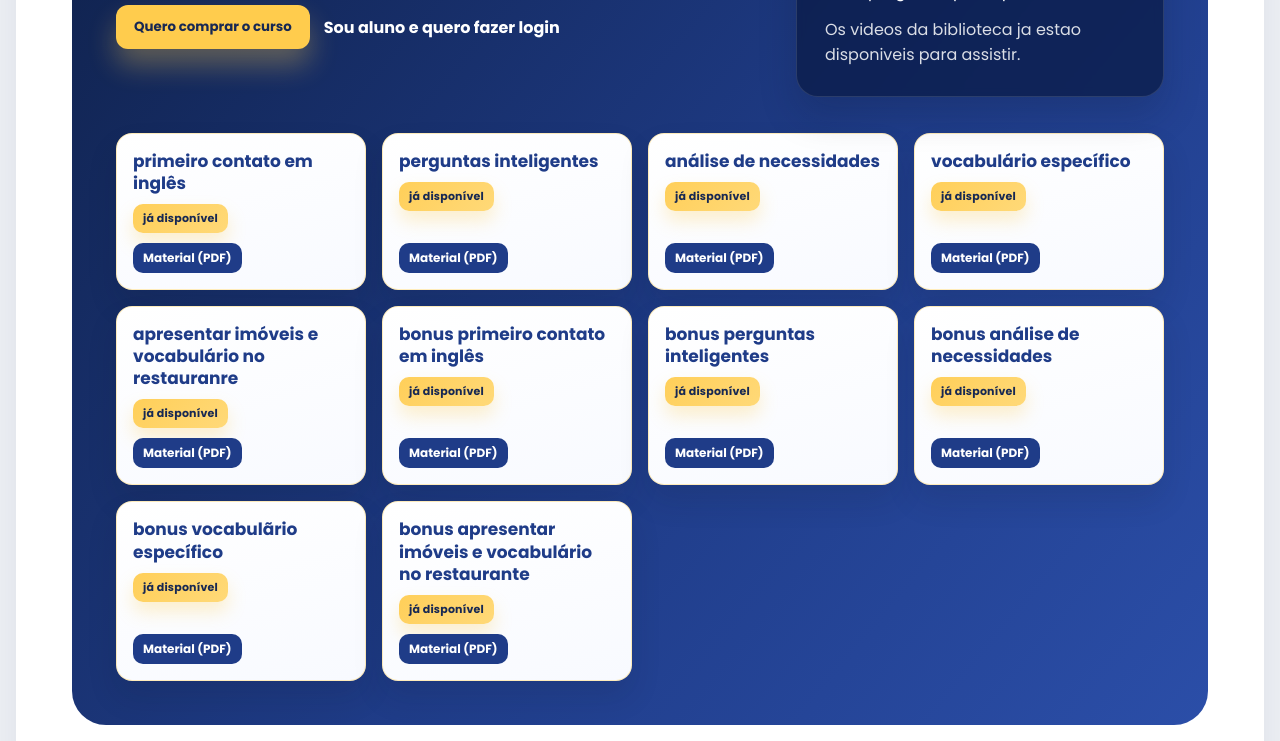
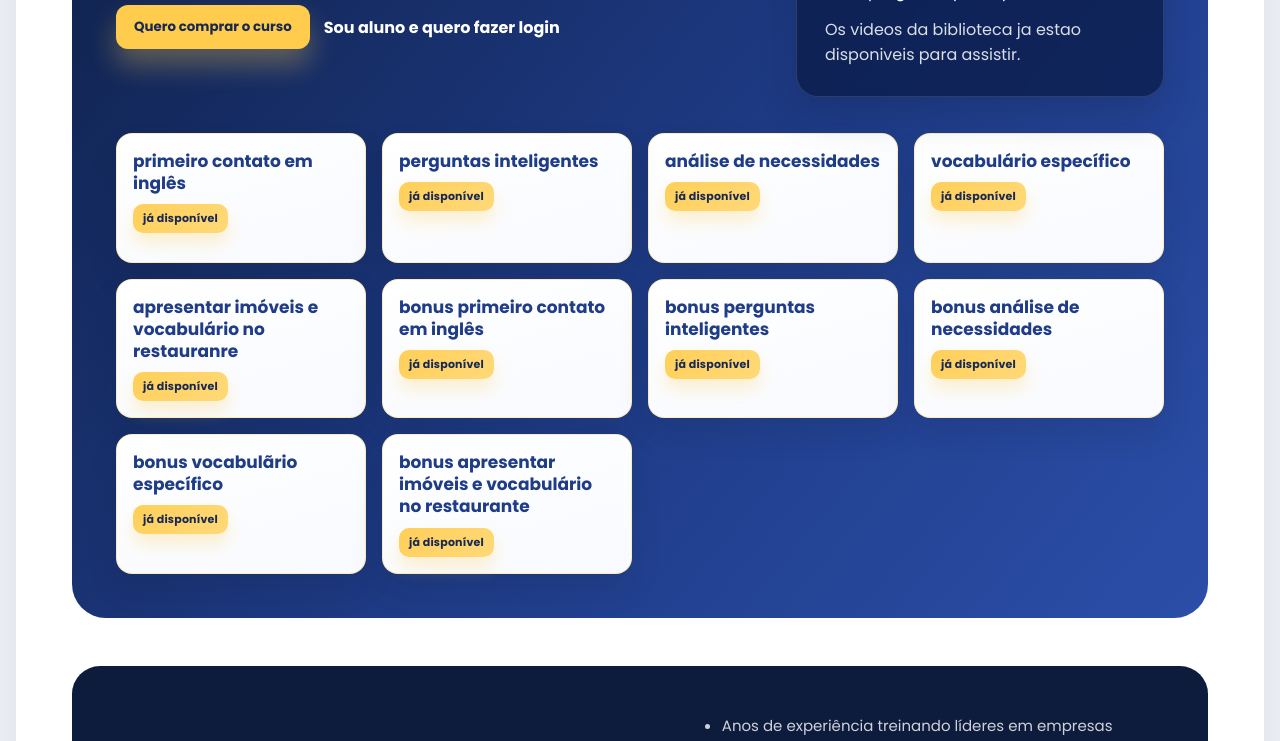
Before and after one commit to nicholasfocke/LandingPagePeter, a Next.js app: page / in a window 1280 px wide. Shown: the part 1680-2421 px from the top of the page. Built offline with nearby package versions, Linux system fonts and the light colour scheme.

Commit message:
remoção do material da landing page

```diff
--- a/src/app/page.tsx
+++ b/src/app/page.tsx
@@ -14,7 +14,6 @@ const videoLibrary = [
     title: "primeiro contato em ingl\u00eas",
     file: "primeiro contato em ingl\u00eas.mp4",
     url: "https://firebasestorage.googleapis.com/v0/b/hpebrazil-be671.firebasestorage.app/o/primeiro%20contato%20em%20ingl%C3%AAs.mp4?alt=media&token=766619f0-f1bf-4682-8e95-e6a23c75a6cf",
-    materialUrl: "https://firebasestorage.googleapis.com/v0/b/hpebrazil-be671.firebasestorage.app/o/PRIMEIRO%20CONTATO%20EM%20INGL%C3%8AS.pdf?alt=media&token=ef28baba-81e0-464c-927d-6607bc2bb4da",
     status: "j\u00e1 dispon\u00edvel",
   },
   {
@@ -22,7 +21,6 @@ const videoLibrary = [
     title: "perguntas inteligentes",
     file: "perguntas inteligentes.mp4",
     url: "https://firebasestorage.googleapis.com/v0/b/hpebrazil-be671.firebasestorage.app/o/perguntas%20inteligentes.mp4?alt=media&token=43c85598-767a-4cb1-967e-780669dd80bc",
-    materialUrl: "https://firebasestorage.googleapis.com/v0/b/hpebrazil-be671.firebasestorage.app/o/PERGUNTAS%20INTELIGENTES.pdf?alt=media&token=207d142d-b624-43e1-890c-bd8b012a1e01",
     status: "j\u00e1 dispon\u00edvel",
   },
   {
@@ -30,7 +28,6 @@ const videoLibrary = [
     title: "an\u00e1lise de necessidades",
     file: "an\u00e1lise de necessidades.mp4",
     url: "https://firebasestorage.googleapis.com/v0/b/hpebrazil-be671.firebasestorage.app/o/an%C3%A1lise%20de%20necessidades.mp4?alt=media&token=3e73e0d9-0261-40bb-99b2-7b4bdffd5a81",
-    materialUrl: "https://firebasestorage.googleapis.com/v0/b/hpebrazil-be671.firebasestorage.app/o/AN%C3%81LISE%20DE%20NECESSIDADES.pdf?alt=media&token=f2c500ec-098a-403f-b9a4-514e4f68f1a6",
     status: "j\u00e1 dispon\u00edvel",
   },
   {
@@ -38,7 +35,6 @@ const videoLibrary = [
     title: "vocabul\u00e1rio espec\u00edfico",
     file: "vocabul\u00e1rio espec\u00edfico.mp4",
     url: "https://firebasestorage.googleapis.com/v0/b/hpebrazil-be671.firebasestorage.app/o/vocabul%C3%A1rio%20espec%C3%ADfico.mp4?alt=media&token=22e02c47-eb23-4f95-abd0-c2117492483c",
-    materialUrl: "https://firebasestorage.googleapis.com/v0/b/hpebrazil-be671.firebasestorage.app/o/VOCABUL%C3%81RIO%20ESPEC%C3%8DFICO.pdf?alt=media&token=e8a06ba4-cd8b-40bd-b751-61c94251e5ab",
     status: "j\u00e1 dispon\u00edvel",
   },
   {
@@ -46,7 +42,6 @@ const videoLibrary = [
     title: "apresentar im\u00f3veis e vocabul\u00e1rio no restauranre",
     file: "apresentar im\u00f3veis e vocabul\u00e1rio no restauranre.mp4",
     url: "https://firebasestorage.googleapis.com/v0/b/hpebrazil-be671.firebasestorage.app/o/apresentar%20im%C3%B3veis%20e%20vocabul%C3%A1rio%20no%20restauranre.mp4?alt=media&token=3ac9e9f8-004f-4356-a127-303af09868d3",
-    materialUrl: "https://firebasestorage.googleapis.com/v0/b/hpebrazil-be671.firebasestorage.app/o/APRESENTAR%20IM%C3%93VEIS%20E%20VOCABUL%C3%81RIO%20NO%20RESTAURANTE.pdf?alt=media&token=c40dc003-eccb-43d8-8816-8dd29f7f3e95",
     status: "j\u00e1 dispon\u00edvel",
   },
   {
@@ -54,7 +49,6 @@ const videoLibrary = [
     title: "bonus primeiro contato em ingl\u00eas",
     file: "bonus primeiro contato em ingl\u00eas.mp4",
     url: "https://firebasestorage.googleapis.com/v0/b/hpebrazil-be671.firebasestorage.app/o/bonus%20primeiro%20contato%20em%20ingl%C3%AAs.mp4?alt=media&token=454f3c7e-3375-4bff-a41c-a3288630733f",
-    materialUrl: "https://firebasestorage.googleapis.com/v0/b/hpebrazil-be671.firebasestorage.app/o/BONUS%20-%20PRIMEIRO%20CONTATO%20EM%20INGL%C3%8AS.pdf?alt=media&token=4e7c3445-bf8e-47f9-94e0-1c82e86d4974",
     status: "j\u00e1 dispon\u00edvel",
   },
   {
@@ -62,7 +56,6 @@ const videoLibrary = [
     title: "bonus perguntas inteligentes",
     file: "bonus perguntas inteligentes.mp4",
     url: "https://firebasestorage.googleapis.com/v0/b/hpebrazil-be671.firebasestorage.app/o/bonus%20perguntas%20inteligentes.mp4?alt=media&token=074765d0-08dd-458e-90bc-571396bb4dd8",
-    materialUrl: "https://firebasestorage.googleapis.com/v0/b/hpebrazil-be671.firebasestorage.app/o/BONUS%20-%20PERGUNTAS%20INTELIGENTES.pdf?alt=media&token=767c4ea2-36f4-42a6-817d-bf9b1dae2c85",
     status: "j\u00e1 dispon\u00edvel",
   },
   {
@@ -70,7 +63,6 @@ const videoLibrary = [
     title: "bonus an\u00e1lise de necessidades",
     file: "bonus an\u00e1lise de necessidades.mp4",
     url: "https://firebasestorage.googleapis.com/v0/b/hpebrazil-be671.firebasestorage.app/o/bonus%20an%C3%A1lise%20de%20necessidades.mp4?alt=media&token=fe5e7ae3-e5e1-473c-8b54-24ea95bac650",
-    materialUrl: "https://firebasestorage.googleapis.com/v0/b/hpebrazil-be671.firebasestorage.app/o/BONUS%20-%20AN%C3%81LISE%20DE%20NECESSIDADES.pdf?alt=media&token=9cba0794-ec9d-4190-aebb-4e9a45b5f238",
     status: "j\u00e1 dispon\u00edvel",
   },
   {
@@ -78,7 +70,6 @@ const videoLibrary = [
     title: "bonus vocabul\u00e3rio espec\u00edfico",
     file: "bonus vocabul\u00e3rio espec\u00edfico.mp4",
     url: "https://firebasestorage.googleapis.com/v0/b/hpebrazil-be671.firebasestorage.app/o/bonus%20vocabul%C3%A3rio%20espec%C3%ADfico.mp4?alt=media&token=23e96123-3620-4c28-bedb-df5e02d090a8",
-    materialUrl: "https://firebasestorage.googleapis.com/v0/b/hpebrazil-be671.firebasestorage.app/o/BONUS%20-%20VOCABUL%C3%81RIO%20ESPEC%C3%8DFICO.pdf?alt=media&token=da3dbaee-ee71-40ab-8ed5-ffa64523e7ec",
     status: "j\u00e1 dispon\u00edvel",
   },
   {
@@ -86,7 +77,6 @@ const videoLibrary = [
     title: "bonus apresentar im\u00f3veis e vocabul\u00e1rio no restaurante",
     file: "bonus apresentar im\u00f3veis e vocabul\u00e1rio no restaurante.mp4",
     url: "https://firebasestorage.googleapis.com/v0/b/hpebrazil-be671.firebasestorage.app/o/bonus%20apresentar%20im%C3%B3veis%20e%20vocabul%C3%A1rio%20no%20restaurante.mp4?alt=media&token=df626b86-332a-42ee-ba50-67f42551d859",
-    materialUrl: "https://firebasestorage.googleapis.com/v0/b/hpebrazil-be671.firebasestorage.app/o/BONUS%20-%20APRESENTAR%20IM%C3%93VEIS%20E%20VOCABUL%C3%81RIO%20NO%20RESTAURANTE.pdf?alt=media&token=1cc47b48-33aa-41cd-8f99-dd2e0efd8694",
     status: "j\u00e1 dispon\u00edvel",
   },
 ];
@@ -256,16 +246,6 @@ export default function Home() {
               <article className="video-card" key={video.id}>
                 <h3>{video.title}</h3>
                 <div className="video-chip">{video.status}</div>
-                {video.materialUrl ? (
-                  <a
-                    className="material-link"
-                    href={video.materialUrl}
-                    target="_blank"
-                    rel="noopener noreferrer"
-                  >
-                    Material (PDF)
-                  </a>
-                ) : null}
               </article>
             ))}
           </div>
```
